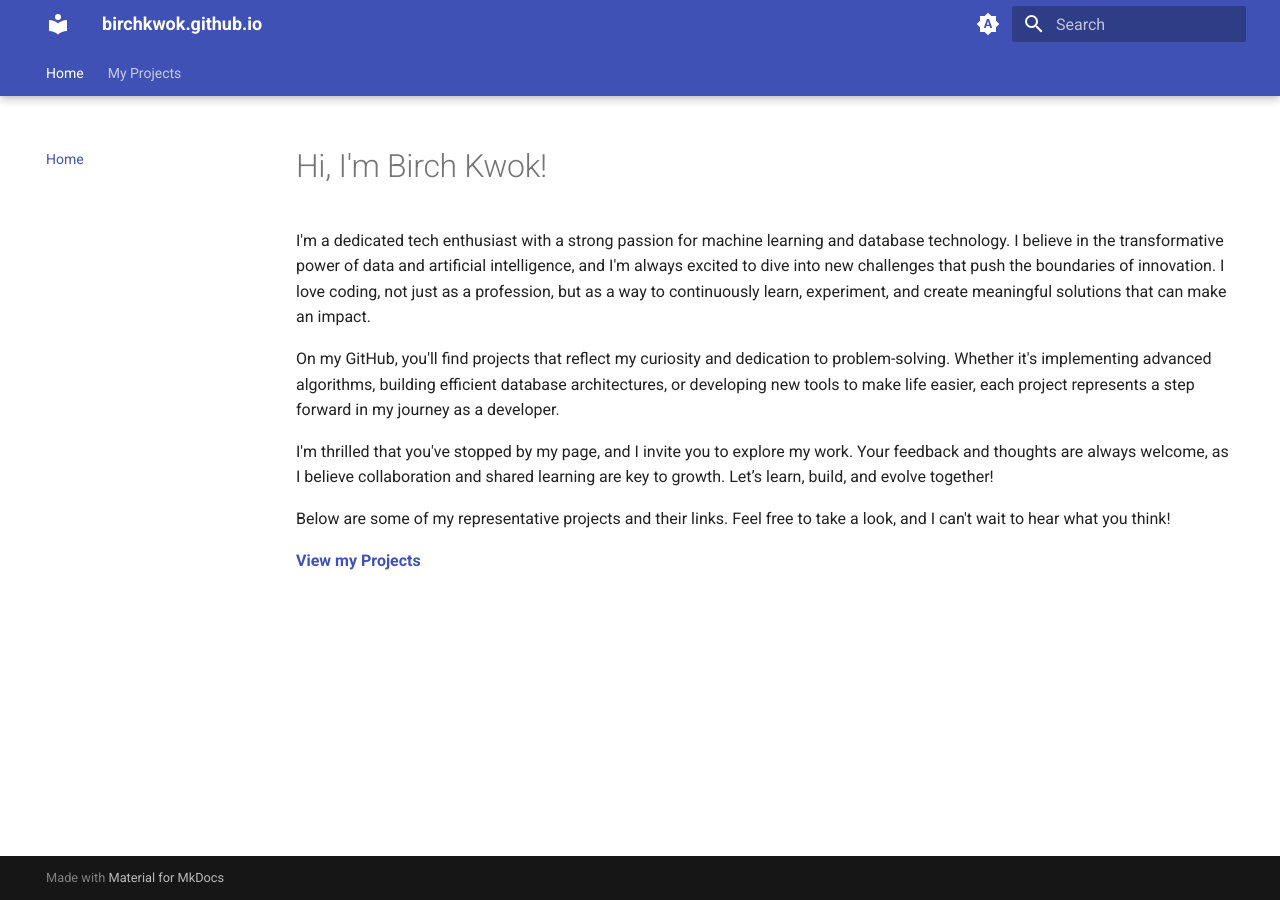
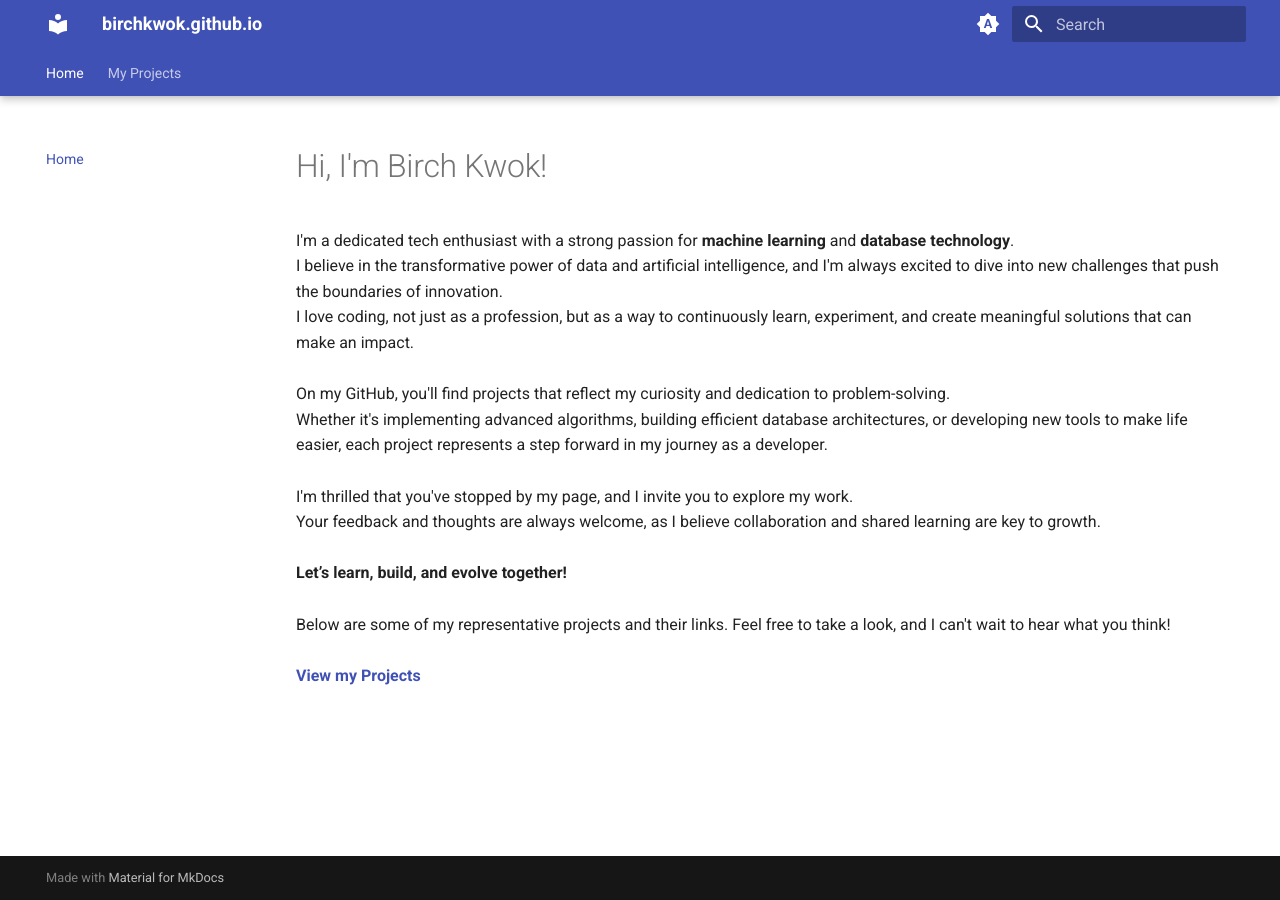
Before and after one commit to BirchKwok/BirchKwok.github.io, an MkDocs documentation site: the page built from docs/index.md, in a window 1280 px wide. Built offline with MkDocs 1.6.1 and Material for MkDocs 9.7.7, drawn with Linux system fonts in a browser that asks for light colours.

Commit message:
update some docs

```diff
--- a/docs/index.md
+++ b/docs/index.md
@@ -1,11 +1,26 @@
 # Hi, I'm Birch Kwok!
 
-I'm a dedicated tech enthusiast with a strong passion for machine learning and database technology. I believe in the transformative power of data and artificial intelligence, and I'm always excited to dive into new challenges that push the boundaries of innovation. I love coding, not just as a profession, but as a way to continuously learn, experiment, and create meaningful solutions that can make an impact.
-
-On my GitHub, you'll find projects that reflect my curiosity and dedication to problem-solving. Whether it's implementing advanced algorithms, building efficient database architectures, or developing new tools to make life easier, each project represents a step forward in my journey as a developer.
-
-I'm thrilled that you've stopped by my page, and I invite you to explore my work. Your feedback and thoughts are always welcome, as I believe collaboration and shared learning are key to growth. Let’s learn, build, and evolve together!
-
+I'm a dedicated tech enthusiast with a strong passion for **machine learning** and **database technology**.
+<br>
+I believe in the transformative power of data and artificial intelligence, and I'm always excited to dive into new challenges that push the boundaries of innovation.
+<br>
+I love coding, not just as a profession, but as a way to continuously learn, experiment, and create meaningful solutions that can make an impact.
+<br>
+<br>
+On my GitHub, you'll find projects that reflect my curiosity and dedication to problem-solving.
+<br>
+Whether it's implementing advanced algorithms, building efficient database architectures, or developing new tools to make life easier, each project represents a step forward in my journey as a developer.
+<br>
+<br>
+I'm thrilled that you've stopped by my page, and I invite you to explore my work.
+<br>
+Your feedback and thoughts are always welcome, as I believe collaboration and shared learning are key to growth.
+<br>
+<br>
+**Let’s learn, build, and evolve together!**
+<br>
+<br>
 Below are some of my representative projects and their links. Feel free to take a look, and I can't wait to hear what you think!
-
+<br>
+<br>
 [**View my Projects**](https://birchkwok.github.io/projects)
```
